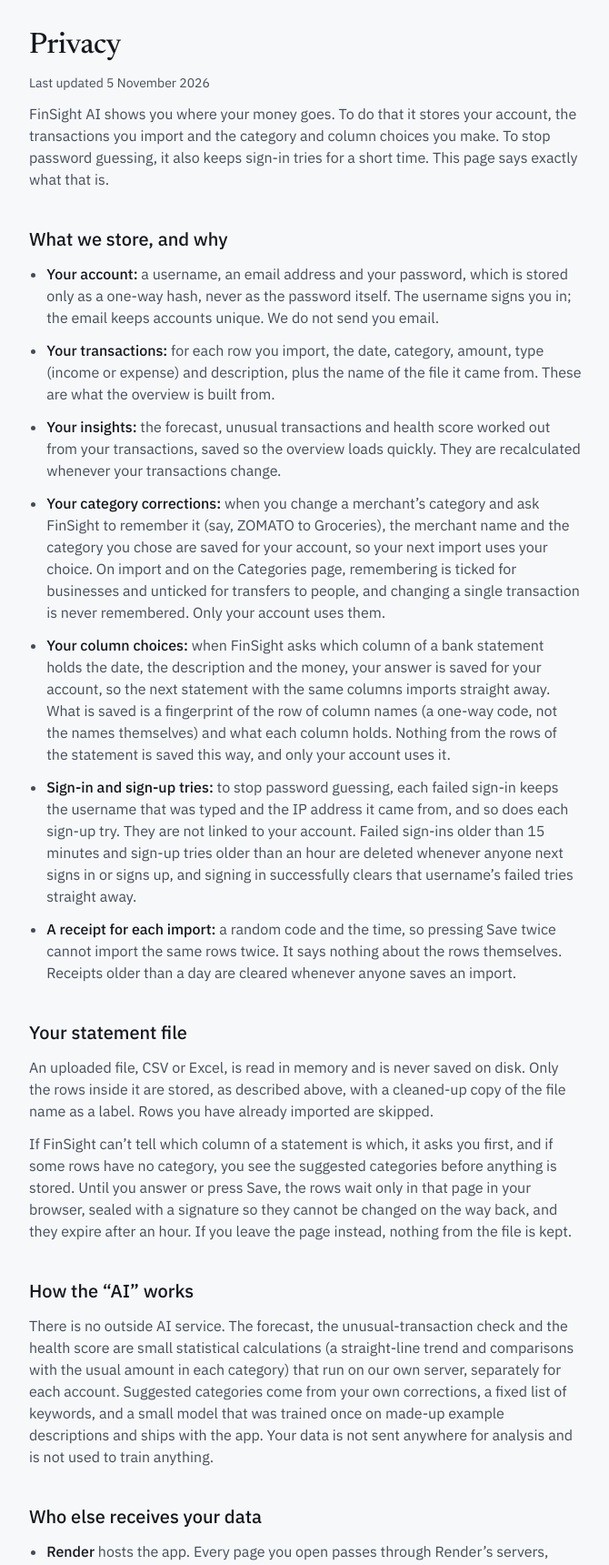
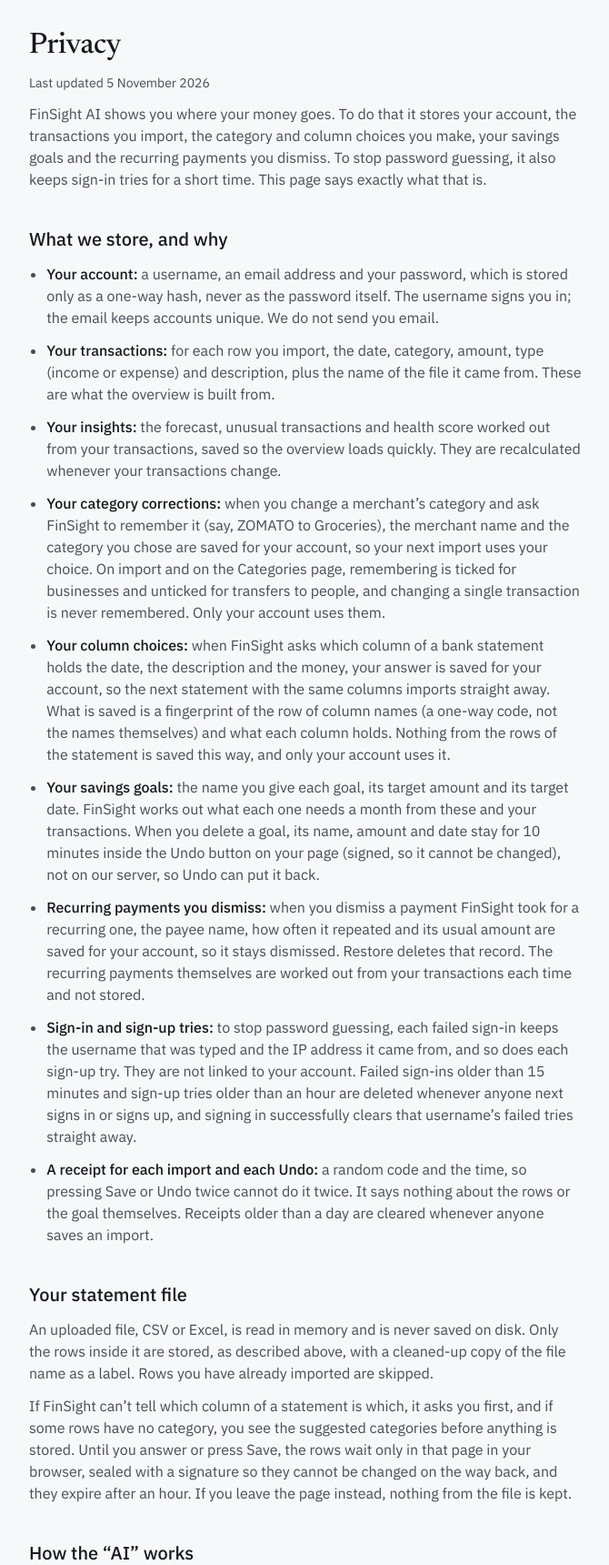
Before and after one commit to Galvin70124O/FinSight-AI, a Flask app: page /privacy in a window 1280 px wide. Shown: the part 76-1796 px from the top of the page at 91% size, without its empty margins (8-678 px from the left). Run offline with Flask 3, Linux system fonts and the light colour scheme; some libraries are stand-ins or nearby versions.

Commit message:
docs: say what is stored and deleted for savings goals and dismissed recurring payments
Privacy page: what a goal and a dismissal store, that a deleted goal's Undo lives only in the page for 10 minutes, how recurring payments and goal dates are worked out, and that both are deleted with the account. Same list on the upload page's delete-account text, the confirmation after deleting, and the README's delete-account bullet; the README also gains Recurring payments and Savings goals feature bullets.

```diff
--- a/blueprints/auth.py
+++ b/blueprints/auth.py
@@ -148,5 +148,5 @@ def delete_account():
 
     delete_user(get_db(), user.id)
     session.clear()
-    flash("Your account, transactions, insights, category corrections and saved column choices have been deleted.", "success")
+    flash("Your account, transactions, insights, category corrections, saved column choices, savings goals and dismissed recurring payments have been deleted.", "success")
     return redirect(url_for("main.index"))
--- a/templates/privacy.html
+++ b/templates/privacy.html
@@ -6,7 +6,7 @@
   <h1 class="page-title" id="privacyTitle">Privacy</h1>
   <p class="sub">Last updated 5 November 2026</p>
 
-  <p>FinSight AI shows you where your money goes. To do that it stores your account, the transactions you import and the category and column choices you make. To stop password guessing, it also keeps sign-in tries for a short time. This page says exactly what that is.</p>
+  <p>FinSight AI shows you where your money goes. To do that it stores your account, the transactions you import, the category and column choices you make, your savings goals and the recurring payments you dismiss. To stop password guessing, it also keeps sign-in tries for a short time. This page says exactly what that is.</p>
 
   <h2>What we store, and why</h2>
   <ul>
@@ -15,8 +15,10 @@
     <li><strong>Your insights:</strong> the forecast, unusual transactions and health score worked out from your transactions, saved so the overview loads quickly. They are recalculated whenever your transactions change.</li>
     <li><strong>Your category corrections:</strong> when you change a merchant’s category and ask FinSight to remember it (say, ZOMATO to Groceries), the merchant name and the category you chose are saved for your account, so your next import uses your choice. On import and on the Categories page, remembering is ticked for businesses and unticked for transfers to people, and changing a single transaction is never remembered. Only your account uses them.</li>
     <li><strong>Your column choices:</strong> when FinSight asks which column of a bank statement holds the date, the description and the money, your answer is saved for your account, so the next statement with the same columns imports straight away. What is saved is a fingerprint of the row of column names (a one-way code, not the names themselves) and what each column holds. Nothing from the rows of the statement is saved this way, and only your account uses it.</li>
+    <li><strong>Your savings goals:</strong> the name you give each goal, its target amount and its target date. FinSight works out what each one needs a month from these and your transactions. When you delete a goal, its name, amount and date stay for 10 minutes inside the Undo button on your page (signed, so it cannot be changed), not on our server, so Undo can put it back.</li>
+    <li><strong>Recurring payments you dismiss:</strong> when you dismiss a payment FinSight took for a recurring one, the payee name, how often it repeated and its usual amount are saved for your account, so it stays dismissed. Restore deletes that record. The recurring payments themselves are worked out from your transactions each time and not stored.</li>
     <li><strong>Sign-in and sign-up tries:</strong> to stop password guessing, each failed sign-in keeps the username that was typed and the IP address it came from, and so does each sign-up try. They are not linked to your account. Failed sign-ins older than 15 minutes and sign-up tries older than an hour are deleted whenever anyone next signs in or signs up, and signing in successfully clears that username’s failed tries straight away.</li>
-    <li><strong>A receipt for each import:</strong> a random code and the time, so pressing Save twice cannot import the same rows twice. It says nothing about the rows themselves. Receipts older than a day are cleared whenever anyone saves an import.</li>
+    <li><strong>A receipt for each import and each Undo:</strong> a random code and the time, so pressing Save or Undo twice cannot do it twice. It says nothing about the rows or the goal themselves. Receipts older than a day are cleared whenever anyone saves an import.</li>
   </ul>
 
   <h2>Your statement file</h2>
@@ -24,12 +26,12 @@
   <p>If FinSight can’t tell which column of a statement is which, it asks you first, and if some rows have no category, you see the suggested categories before anything is stored. Until you answer or press Save, the rows wait only in that page in your browser, sealed with a signature so they cannot be changed on the way back, and they expire after an hour. If you leave the page instead, nothing from the file is kept.</p>
 
   <h2>How the “AI” works</h2>
-  <p>There is no outside AI service. The forecast, the unusual-transaction check and the health score are small statistical calculations (a straight-line trend and comparisons with the usual amount in each category) that run on our own server, separately for each account. Suggested categories come from your own corrections, a fixed list of keywords, and a small model that was trained once on made-up example descriptions and ships with the app. Your data is not sent anywhere for analysis and is not used to train anything.</p>
+  <p>There is no outside AI service. The forecast, the unusual-transaction check and the health score are small statistical calculations (a straight-line trend and comparisons with the usual amount in each category) that run on our own server, separately for each account. Suggested categories come from your own corrections, a fixed list of keywords, and a small model that was trained once on made-up example descriptions and ships with the app. Recurring payments are the same payee at about the same amount and a steady gap, three times or more, and a goal's date comes from your own average monthly savings. Your data is not sent anywhere for analysis and is not used to train anything.</p>
 
   <h2>Who else receives your data</h2>
   <ul>
     <li><strong>Render</strong> hosts the app. Every page you open passes through Render’s servers, which see your IP address and keep request logs under Render’s own policy. While we check a new release, FinSight can also write the IP address of each sign-in attempt to those logs.</li>
-    <li><strong>Neon</strong> runs the Postgres database where your account, transactions, insights, category corrections, column choices and sign-in tries are stored.</li>
+    <li><strong>Neon</strong> runs the Postgres database where your account, transactions, insights, category corrections, column choices, savings goals, dismissed recurring payments and sign-in tries are stored.</li>
   </ul>
   <p>That is the full list. Fonts and charts are served from FinSight itself, and there are no analytics, advertising or tracking scripts.</p>
 
@@ -40,7 +42,7 @@
   <p>Until you delete your account. Apart from import receipts and sign-in and sign-up tries (see above), nothing expires automatically.</p>
 
   <h2>Getting your data, and deleting it</h2>
-  <p>Your transactions are the files you uploaded, so you already have a copy; FinSight does not have an export button yet. To delete everything, sign in, open <strong>Import a statement</strong> and use <strong>Delete your account</strong> at the bottom of the page. Your account, every transaction, your insights, your category corrections, your saved column choices and your import receipts are deleted straight away. Render’s request logs expire under Render’s own schedule.</p>
+  <p>Your transactions are the files you uploaded, so you already have a copy; FinSight does not have an export button yet. To delete everything, sign in, open <strong>Import a statement</strong> and use <strong>Delete your account</strong> at the bottom of the page. Your account, every transaction, your insights, your category corrections, your saved column choices, your savings goals, your dismissed recurring payments and your import and Undo receipts are deleted straight away. Render’s request logs expire under Render’s own schedule.</p>
 </article>
 {% endmacro %}
 {% block content %}{{ body() }}{% endblock %}
--- a/templates/upload.html
+++ b/templates/upload.html
@@ -54,7 +54,7 @@
   {# Deleting cannot be undone, so it asks for the password and a typed confirmation instead of an undo toast. #}
   <section class="danger-zone" id="delete" aria-labelledby="deleteTitle">
     <h2 class="section-title" id="deleteTitle">Delete your account</h2>
-    <p class="sub">Removes your account, every imported transaction, your computed insights, your category corrections and your saved column choices straight away. This cannot be undone. <a class="link" href="{{ url_for('main.privacy') }}">What is stored</a></p>
+    <p class="sub">Removes your account, every imported transaction, your computed insights, your category corrections, your saved column choices, your savings goals and the recurring payments you dismissed straight away. This cannot be undone. <a class="link" href="{{ url_for('main.privacy') }}">What is stored</a></p>
     {% for message in get_flashed_messages(category_filter=['delete']) %}
     <div class="flash danger" role="alert">{{ icon('alert') }}<span>{{ message }}</span></div>
     {% endfor %}
```
Also changed, not shown: README.md.
